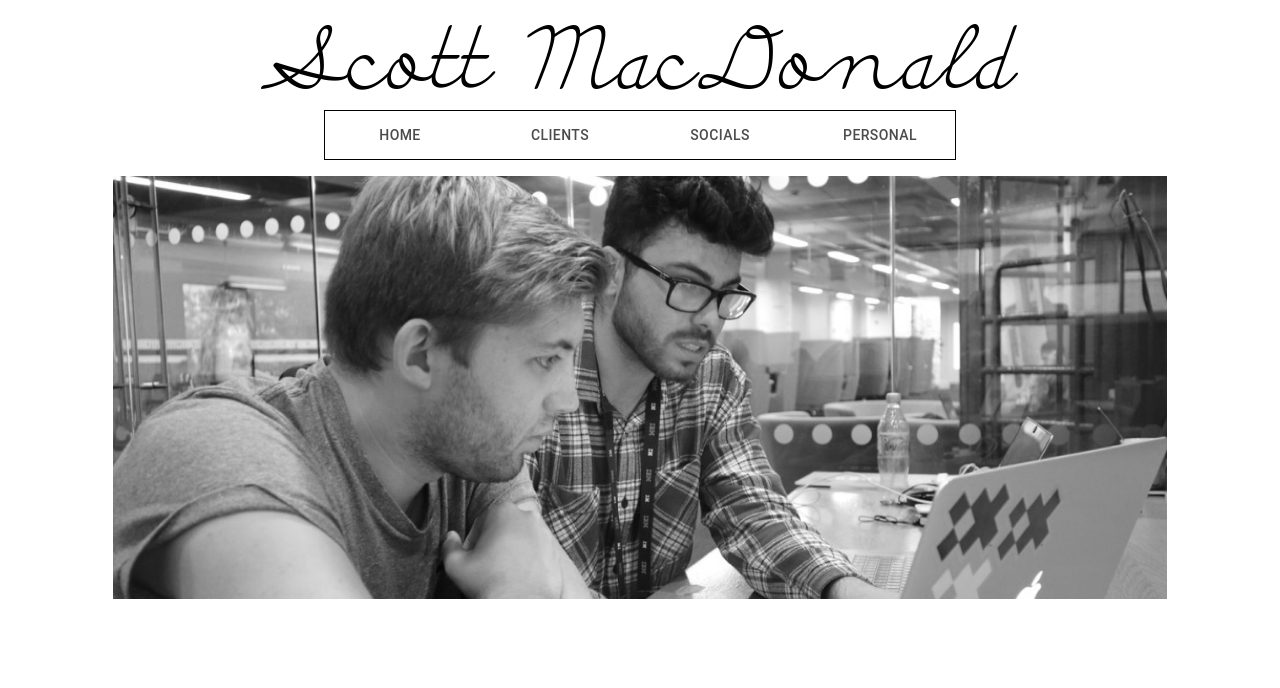
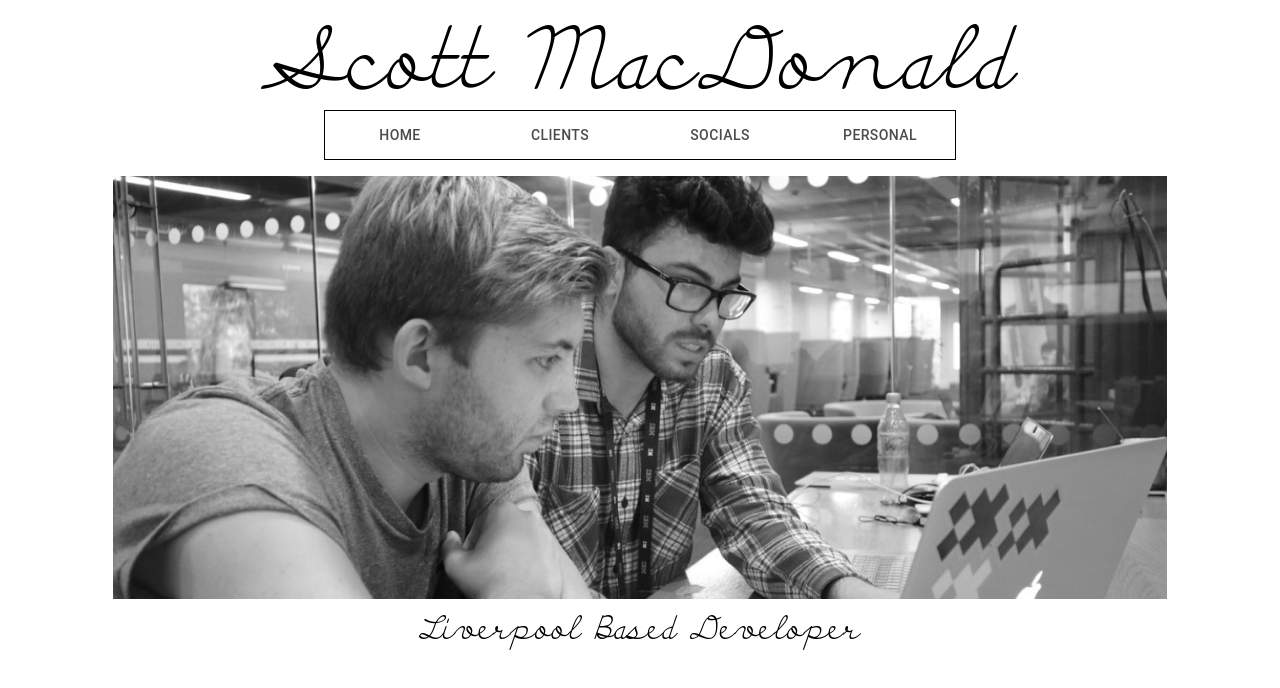
Before and after one commit to Scott-Vanilla/scott-macdonald-portfolio, a React (Create React App) app: page /#/ in a window 1280 px wide. Shown: the top 688 px of the page. Built offline with nearby package versions, Linux system fonts and the light colour scheme.

Commit message:
changes for final

```diff
--- a/src/components/pages/Home.js
+++ b/src/components/pages/Home.js
@@ -2,6 +2,7 @@ import React from "react";
 
 import ImageBanner from "components/elements/ImageBanner";
 import imageForBanner from "assets/banner.png";
+import devtext from "assets/developertext.jpg";
 
 const Home = () => {
   return (
@@ -10,7 +11,13 @@ const Home = () => {
         bannerImage={imageForBanner}
         altText="Picture of me and a collegue pair programming."
       />
+      <div className="portfolio-homepage__text">
+
+        <img src={devtext} alt="Liverpool Based Developer"/>
+
+      </div>
     </div>
+
   );
 };
 
--- a/src/styles/home.scss
+++ b/src/styles/home.scss
@@ -1,8 +1,8 @@
 .portfolio-homepage {
 
-    &__card{
+    &__text{
 
-        margin-top: 2rem
+        margin-top: 1rem
 
     }
 
```
Also changed, not shown: src/assets/developertext.jpg (added).
